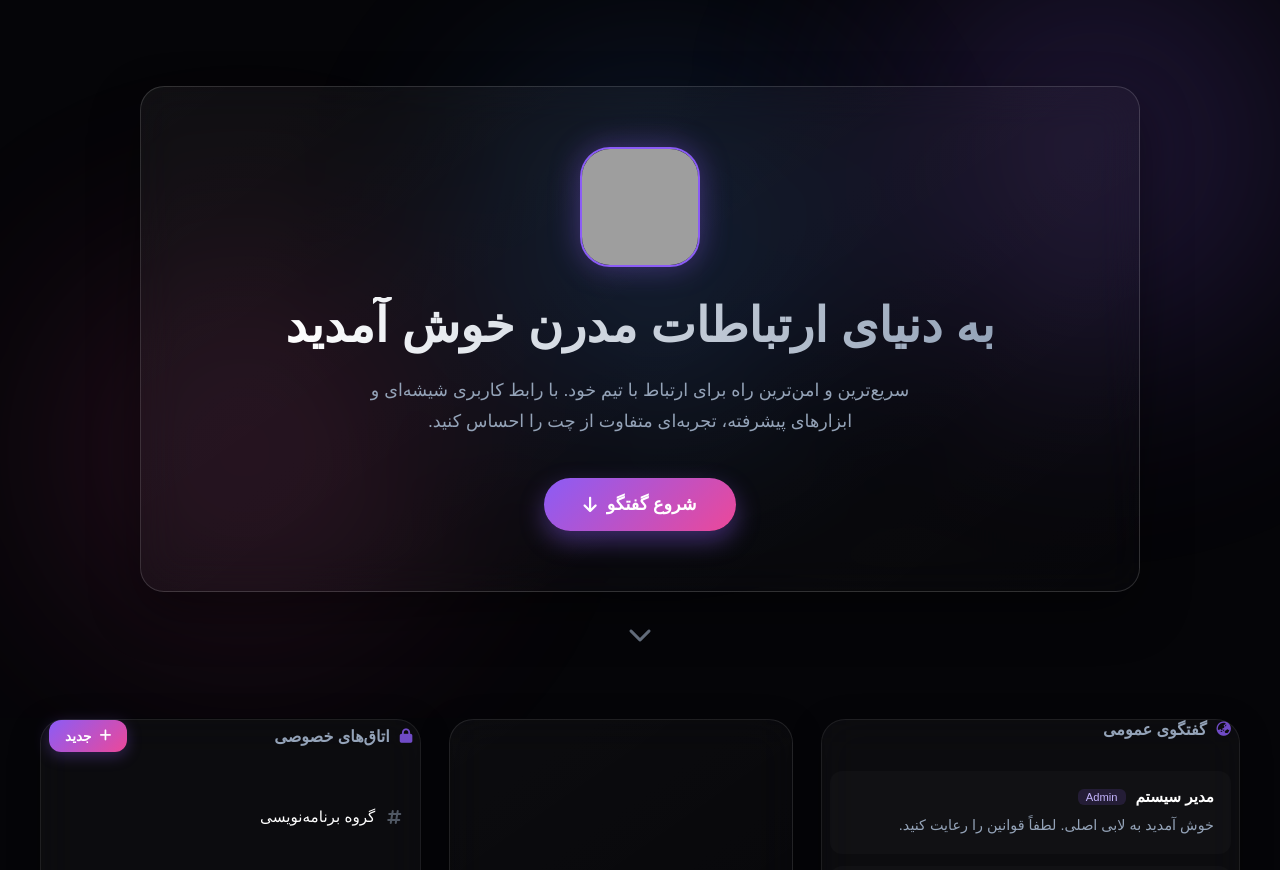
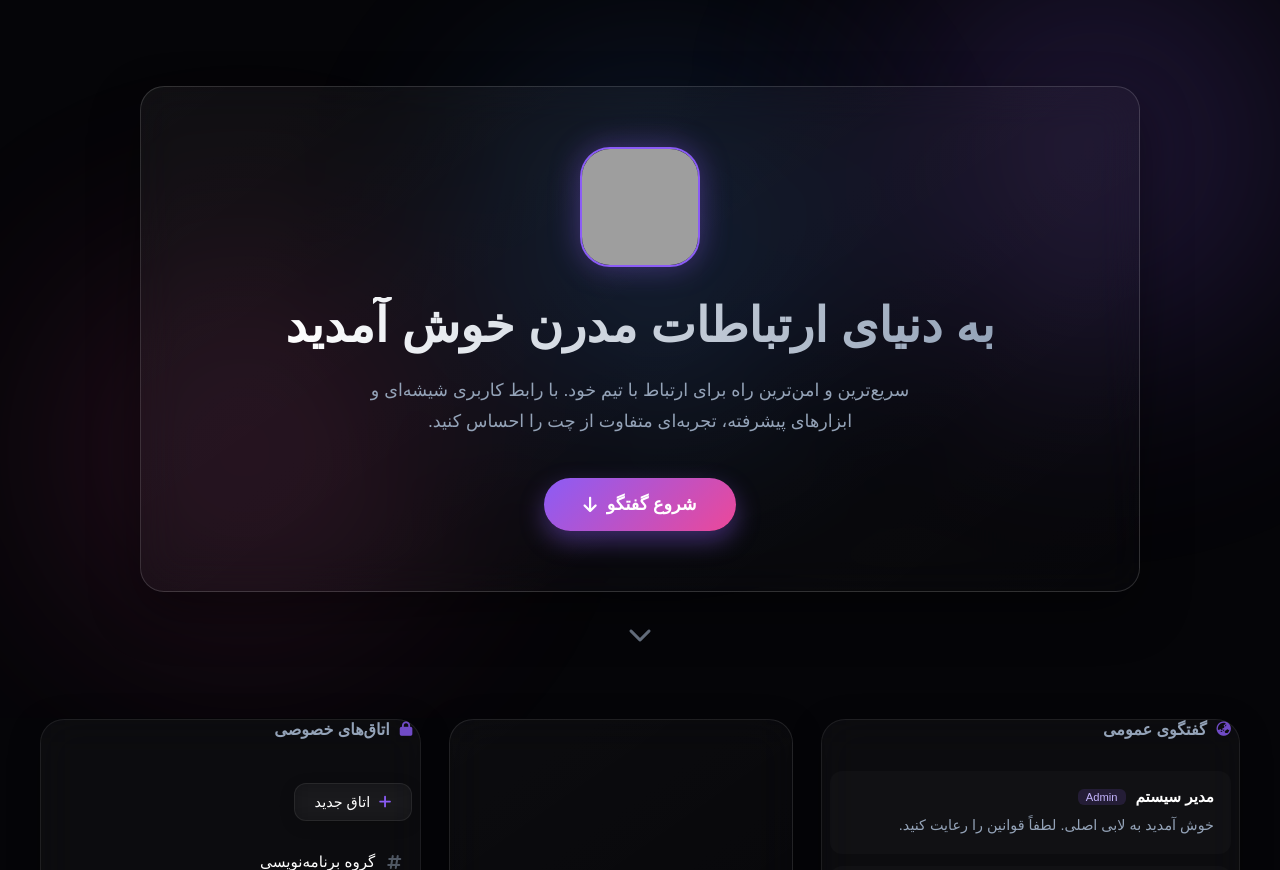
Before and after one commit to samir0netq-hub/CHATSAMIR1, a plain HTML site: page index.html in a window 1280 px wide. Shown: the part 82-952 px from the top of the page. Drawn offline with Linux system fonts and the light colour scheme; grey boxes are pictures that could not be loaded; a small style sheet from the web is missing.

Commit message:
Update index.html

```diff
--- a/index.html
+++ b/index.html
@@ -486,30 +486,48 @@
       display: flex;
       flex-direction: column;
     }
+    .section-actions {
+      margin-top: 20px;
+      padding: 0 8px;
+    }
 
-    .btn-create {
-      background: linear-gradient(135deg, var(--accent-primary), var(--accent-tertiary));
-      color: white;
-      border: none;
-      padding: 8px 16px;
+    .glass-btn {
+      background: var(--glass-surface);
+      backdrop-filter: blur(10px);
+      -webkit-backdrop-filter: blur(10px);
+      border: 1px solid var(--glass-border);
+      color: var(--text-main);
+      padding: 10px 20px;
       border-radius: var(--radius-btn);
       font-family: inherit;
-      font-size: 0.85rem;
-      font-weight: 600;
+      font-size: 0.9rem;
+      font-weight: 500;
       cursor: pointer;
-      transition: all 0.3s;
+      transition: all 0.3s ease;
       display: flex;
       align-items: center;
       gap: 8px;
-      box-shadow: 0 4px 15px rgba(139, 92, 246, 0.3);
+      box-shadow: 0 4px 15px rgba(0, 0, 0, 0.2);
     }
 
-    .btn-create:hover {
+    .glass-btn:hover {
+      background: var(--glass-hover);
+      border-color: rgba(255, 255, 255, 0.15);
       transform: translateY(-2px);
-      box-shadow: 0 6px 20px rgba(236, 72, 153, 0.4);
+      box-shadow: 0 6px 20px rgba(0, 0, 0, 0.3);
     }
 
-    .rooms-list {
+    .glass-btn i {
+      color: var(--accent-primary);
+    }
+.hovered-element {
+      transition: all 0.3s cubic-bezier(0.4, 0, 0.2, 1);
+    }
+
+    .hovered-element:hover {
+      transform: translateY(-1px) scale(1.02);
+    }
+.rooms-list {
       flex: 1;
       overflow-y: auto;
       display: flex;
@@ -867,11 +885,13 @@
     <section class="glass-panel section-rooms">
       <div class="section-header">
         <span class="section-title"><i class="fa-solid fa-lock"></i> اتاق‌های خصوصی</span>
-        <button class="btn-create" onclick="openModal()">
-                    <i class="fa-solid fa-plus"></i> جدید
-                </button>
       </div>
-      <div class="rooms-list" id="roomsList">
+      <div class="section-actions">
+        <button class="glass-btn btn-create hovered-element" onclick="openModal()">
+          <i class="fa-solid fa-plus"></i> اتاق جدید
+        </button>
+      </div>
+<div class="rooms-list" id="roomsList">
         <!-- JS Content -->
       </div>
     </section>
```
